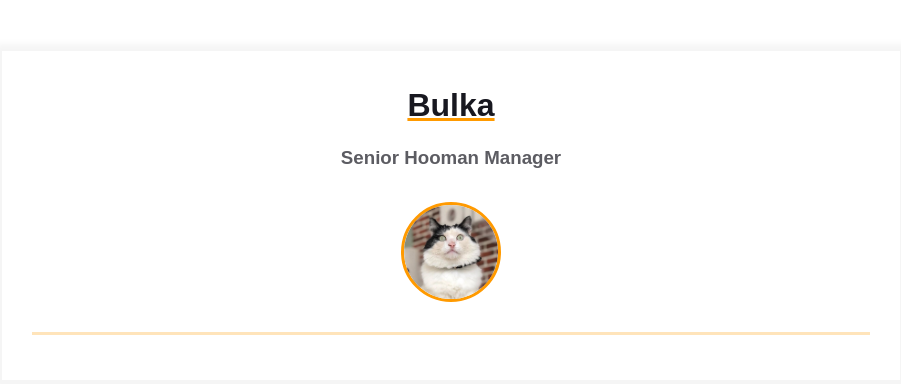
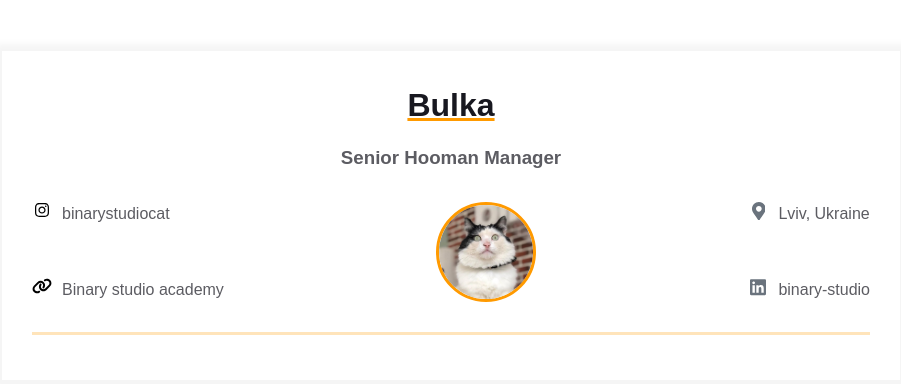
Before and after one commit to ptarho/homepage, a plain HTML site: page index.html in a window 1280 px wide. Shown: the whole page, without its empty margins (189-1090 px from the left). Drawn offline with Linux system fonts and the light colour scheme.

Commit message:
Contact info added

```diff
--- a/index.html
+++ b/index.html
@@ -3,7 +3,7 @@
   <head>
     <meta charset="UTF-8" />
     <meta name="viewport" content="width=device-width, initial-scale=1" />
-    <link rel="stylesheet" href="styles.css">
+    <link rel="stylesheet" href="styles.css" />
     <title>Résumé</title>
   </head>
   <body>
@@ -15,13 +15,91 @@
             <h3 class="contact-info__sub-header">Senior Hooman Manager</h3>
 
             <div class="contact_info_container fh">
-              <div class="contact-info__block"></div>
+              <div class="contact-info__block">
+                <a
+                  href="https://www.instagram.com/binarystudiocat/"
+                  rel="author"
+                  class="contact-info__item"
+                >
+                  <div class="contact-info__item-icon-wrapper">
+                    <svg
+                      xmlns="http://www.w3.org/2000/svg"
+                      height="1em"
+                      viewBox="0 0 448 512"
+                    >
+                      <path
+                        d="M224.1 141c-63.6 0-114.9 51.3-114.9 114.9s51.3 114.9 114.9 114.9S339 319.5 339 255.9 287.7 141 224.1 141zm0 189.6c-41.1 0-74.7-33.5-74.7-74.7s33.5-74.7 74.7-74.7 74.7 33.5 74.7 74.7-33.6 74.7-74.7 74.7zm146.4-194.3c0 14.9-12 26.8-26.8 26.8-14.9 0-26.8-12-26.8-26.8s12-26.8 26.8-26.8 26.8 12 26.8 26.8zm76.1 27.2c-1.7-35.9-9.9-67.7-36.2-93.9-26.2-26.2-58-34.4-93.9-36.2-37-2.1-147.9-2.1-184.9 0-35.8 1.7-67.6 9.9-93.9 36.1s-34.4 58-36.2 93.9c-2.1 37-2.1 147.9 0 184.9 1.7 35.9 9.9 67.7 36.2 93.9s58 34.4 93.9 36.2c37 2.1 147.9 2.1 184.9 0 35.9-1.7 67.7-9.9 93.9-36.2 26.2-26.2 34.4-58 36.2-93.9 2.1-37 2.1-147.8 0-184.8zM398.8 388c-7.8 19.6-22.9 34.7-42.6 42.6-29.5 11.7-99.5 9-132.1 9s-102.7 2.6-132.1-9c-19.6-7.8-34.7-22.9-42.6-42.6-11.7-29.5-9-99.5-9-132.1s-2.6-102.7 9-132.1c7.8-19.6 22.9-34.7 42.6-42.6 29.5-11.7 99.5-9 132.1-9s102.7-2.6 132.1 9c19.6 7.8 34.7 22.9 42.6 42.6 11.7 29.5 9 99.5 9 132.1s2.7 102.7-9 132.1z"
+                      />
+                    </svg>
+                  </div>
+                  <span>binarystudiocat</span>
+                </a>
+                <a
+                  href="https://academy.binary-studio.com/"
+                  rel="author"
+                  class="contact-info__item"
+                >
+                  <div class="contact-info__item-icon-wrapper">
+                    <svg
+                      xmlns="http://www.w3.org/2000/svg"
+                      height="1em"
+                      viewBox="0 0 640 512"
+                    >
+                      <path
+                        d="M579.8 267.7c56.5-56.5 56.5-148 0-204.5c-50-50-128.8-56.5-186.3-15.4l-1.6 1.1c-14.4 10.3-17.7 30.3-7.4 44.6s30.3 17.7 44.6 7.4l1.6-1.1c32.1-22.9 76-19.3 103.8 8.6c31.5 31.5 31.5 82.5 0 114L422.3 334.8c-31.5 31.5-82.5 31.5-114 0c-27.9-27.9-31.5-71.8-8.6-103.8l1.1-1.6c10.3-14.4 6.9-34.4-7.4-44.6s-34.4-6.9-44.6 7.4l-1.1 1.6C206.5 251.2 213 330 263 380c56.5 56.5 148 56.5 204.5 0L579.8 267.7zM60.2 244.3c-56.5 56.5-56.5 148 0 204.5c50 50 128.8 56.5 186.3 15.4l1.6-1.1c14.4-10.3 17.7-30.3 7.4-44.6s-30.3-17.7-44.6-7.4l-1.6 1.1c-32.1 22.9-76 19.3-103.8-8.6C74 372 74 321 105.5 289.5L217.7 177.2c31.5-31.5 82.5-31.5 114 0c27.9 27.9 31.5 71.8 8.6 103.9l-1.1 1.6c-10.3 14.4-6.9 34.4 7.4 44.6s34.4 6.9 44.6-7.4l1.1-1.6C433.5 260.8 427 182 377 132c-56.5-56.5-148-56.5-204.5 0L60.2 244.3z"
+                      />
+                    </svg>
+                  </div>
+                  <span>Binary studio academy</span>
+                </a>
+              </div>
 
               <div class="contact-info__block contact-info__block--center">
-                <img class="contact-info__avatar" src="assets/avatar.png" alt="Avatar">
+                <img
+                  class="contact-info__avatar"
+                  src="assets/avatar.png"
+                  alt="Avatar"
+                />
               </div>
 
-              <div class="contact-info__block"></div>
+              <div class="contact-info__block">
+                <a
+                  href="https://g.co/kgs/NxuViF"
+                  rel="author"
+                  class="contact-info__item"
+                >
+                  <div class="contact-info__item-icon-wrapper">
+                    <svg
+                      class="contact-info__item-icon"
+                      xmlns="http://www.w3.org/2000/svg"
+                      viewBox="0 0 384 512"
+                    >
+                      <path
+                        d="M172.268 501.67C26.97 291.031 0 269.413 0 192 0 85.961 85.961 0 192 0s192 85.961 192 192c0 77.413-26.97 99.031-172.268 309.67-9.535 13.774-29.93 13.773-39.464 0zM192 272c44.183 0 80-35.817 80-80s-35.817-80-80-80-80 35.817-80 80 35.817 80 80 80z"
+                      ></path>
+                    </svg>
+                  </div>
+                  <span>Lviv, Ukraine</span>
+                </a>
+                <a
+                  href="https://ua.linkedin.com/company/binary-studio_241166"
+                  rel="author"
+                  class="contact-info__item"
+                >
+                  <div class="contact-info__item-icon-wrapper">
+                    <svg
+                      class="contact-info__item-icon"
+                      xmlns="http://www.w3.org/2000/svg"
+                      viewBox="0 0 448 512"
+                    >
+                      <path
+                        d="M416 32H31.9C14.3 32 0 46.5 0 64.3v383.4C0 465.5 14.3 480 31.9 480H416c17.6 0 32-14.5 32-32.3V64.3c0-17.8-14.4-32.3-32-32.3zM135.4 416H69V202.2h66.5V416zm-33.2-243c-21.3 0-38.5-17.3-38.5-38.5S80.9 96 102.2 96c21.2 0 38.5 17.3 38.5 38.5 0 21.3-17.2 38.5-38.5 38.5zm282.1 243h-66.4V312c0-24.8-.5-56.7-34.5-56.7-34.6 0-39.9 27-39.9 54.9V416h-66.4V202.2h63.7v29.2h.9c8.9-16.8 30.6-34.5 62.9-34.5 67.2 0 79.7 44.3 79.7 101.9V416z"
+                      ></path>
+                    </svg>
+                  </div>
+                  <span>binary-studio</span>
+                </a>
+              </div>
             </div>
           </div>
         </div>
```
